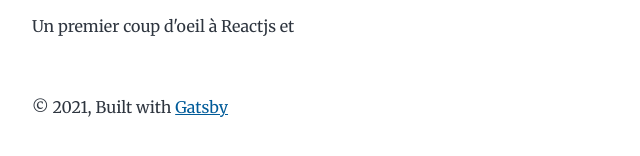
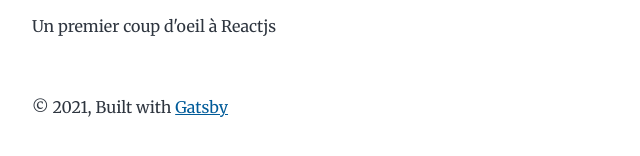
Before and after one commit to Nicolas-Leveque/Blog-tech, a Gatsby site: page / in a window 1280 px wide. Shown: the part 474-630 px from the top of the page, 292-932 px from the left. Built offline with nearby package versions, Linux system fonts and the light colour scheme; Gatsby itself is replaced by a stand-in of ours.

Commit message:
Update index.md

```diff
--- a/content/blog/coup_d-oeil_a_react/index.md
+++ b/content/blog/coup_d-oeil_a_react/index.md
@@ -1,7 +1,7 @@
 ---
 title: Un coup d'oeil à Reactjs
 date: "2021-04-30"
-description: "Un premier coup d'oeil à Reactjs et "
+description: "Un premier coup d'oeil à Reactjs "
 ---
 
 Dans le cadre de ma formation OpenClassrooms j'ai un dernier projet: coder un réseau social d'entreprise. Il s'agit  d'un projet full-stack avec le back end en nodejs avec une base de donnée en sql et le front end au choix.
```
